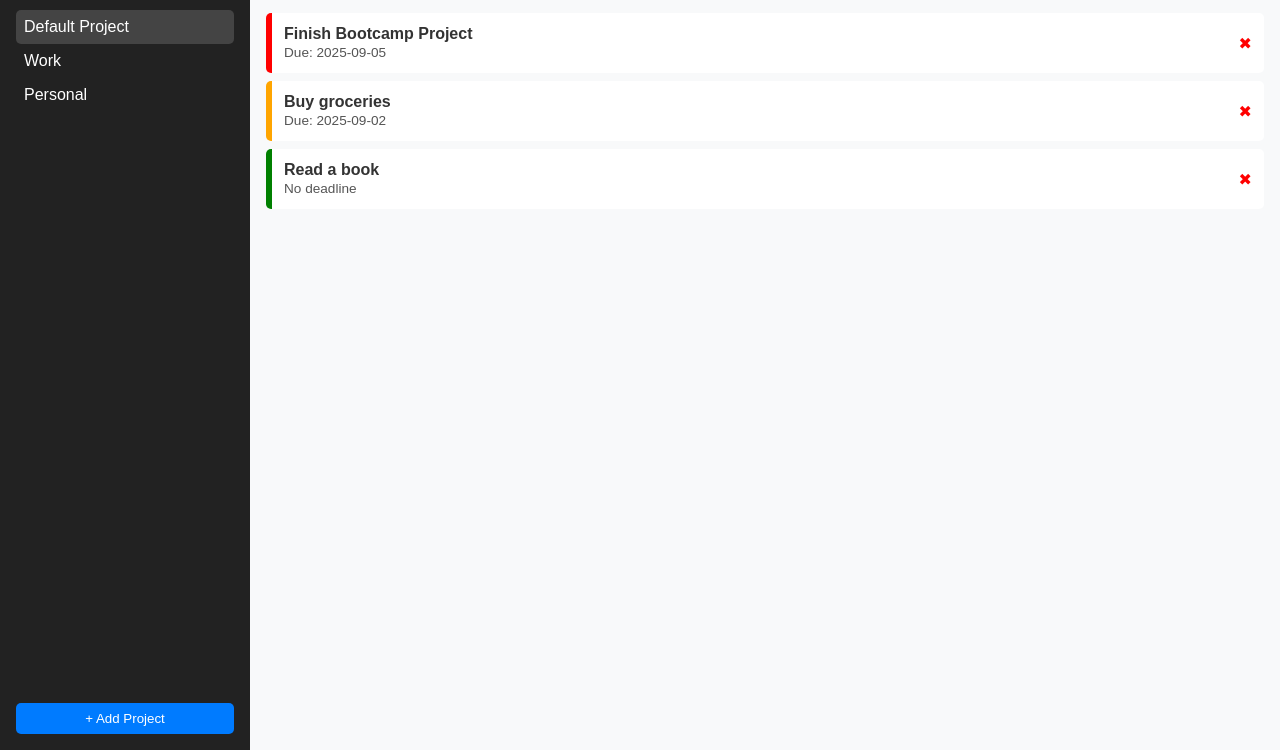
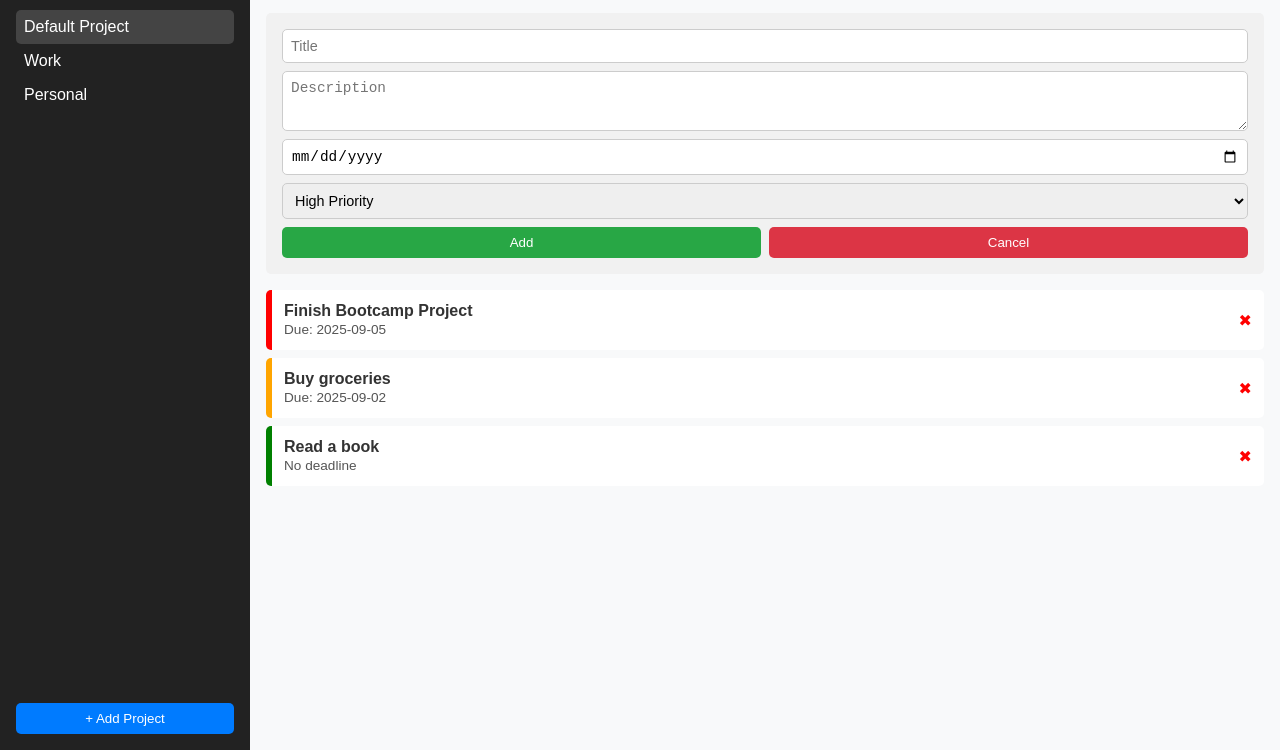
Before and after one commit to Efrata-Habte/To-do, a plain HTML site: page index.html in a window 1280 px wide. Shown: the part 50-800 px from the top of the page. Drawn offline with Linux system fonts and the light colour scheme.

Commit message:
feat: add todo form with input fields and buttons (HTML & CSS only)

```diff
--- a/Style/style.css
+++ b/Style/style.css
@@ -125,6 +125,56 @@ body {
   background: #1e7e34;
 }
 
+/* Todo Form */
+.todo-form {
+  margin-bottom: 1rem;
+  background: #f1f1f1;
+  padding: 1rem;
+  border-radius: 5px;
+  display: flex;
+  flex-direction: column;
+  gap: 0.5rem;
+}
+.todo-form input,
+.todo-form textarea,
+.todo-form select {
+  padding: 0.5rem;
+  border: 1px solid #ccc;
+  border-radius: 5px;
+  outline: none;
+  font-size: 0.9rem;
+}
+.todo-form textarea {
+  resize: vertical;
+  min-height: 60px;
+}
+.todo-form .form-buttons {
+  display: flex;
+  gap: 0.5rem;
+}
+#add-todo-btn,
+#cancel-todo-btn {
+  flex: 1;
+  padding: 0.5rem;
+  border: none;
+  border-radius: 5px;
+  cursor: pointer;
+}
+#add-todo-btn {
+  background: #28a745;
+  color: white;
+}
+#add-todo-btn:hover {
+  background: #1e7e34;
+}
+#cancel-todo-btn {
+  background: #dc3545;
+  color: white;
+}
+#cancel-todo-btn:hover {
+  background: #b21f2d;
+}
+
 /* Todo List */
 .todo-list {
   list-style: none;
--- a/index.html
+++ b/index.html
@@ -35,6 +35,22 @@
         <button class="add-todo">+ Add Todo</button>
       </header>
 
+        <!-- Hidden Todo Form -->
+      <div class="todo-form hidden" id="todo-form">
+        <input type="text" id="todo-title" placeholder="Title">
+        <textarea id="todo-desc" placeholder="Description"></textarea>
+        <input type="date" id="todo-date">
+        <select id="todo-priority">
+          <option value="high">High Priority</option>
+          <option value="medium">Medium Priority</option>
+          <option value="low">Low Priority</option>
+        </select>
+        <div class="form-buttons">
+          <button id="add-todo-btn">Add</button>
+          <button id="cancel-todo-btn" class="cancel">Cancel</button>
+        </div>
+      </div>
+
       <!-- Todo List -->
       <ul class="todo-list">
         <li class="todo high">
```
